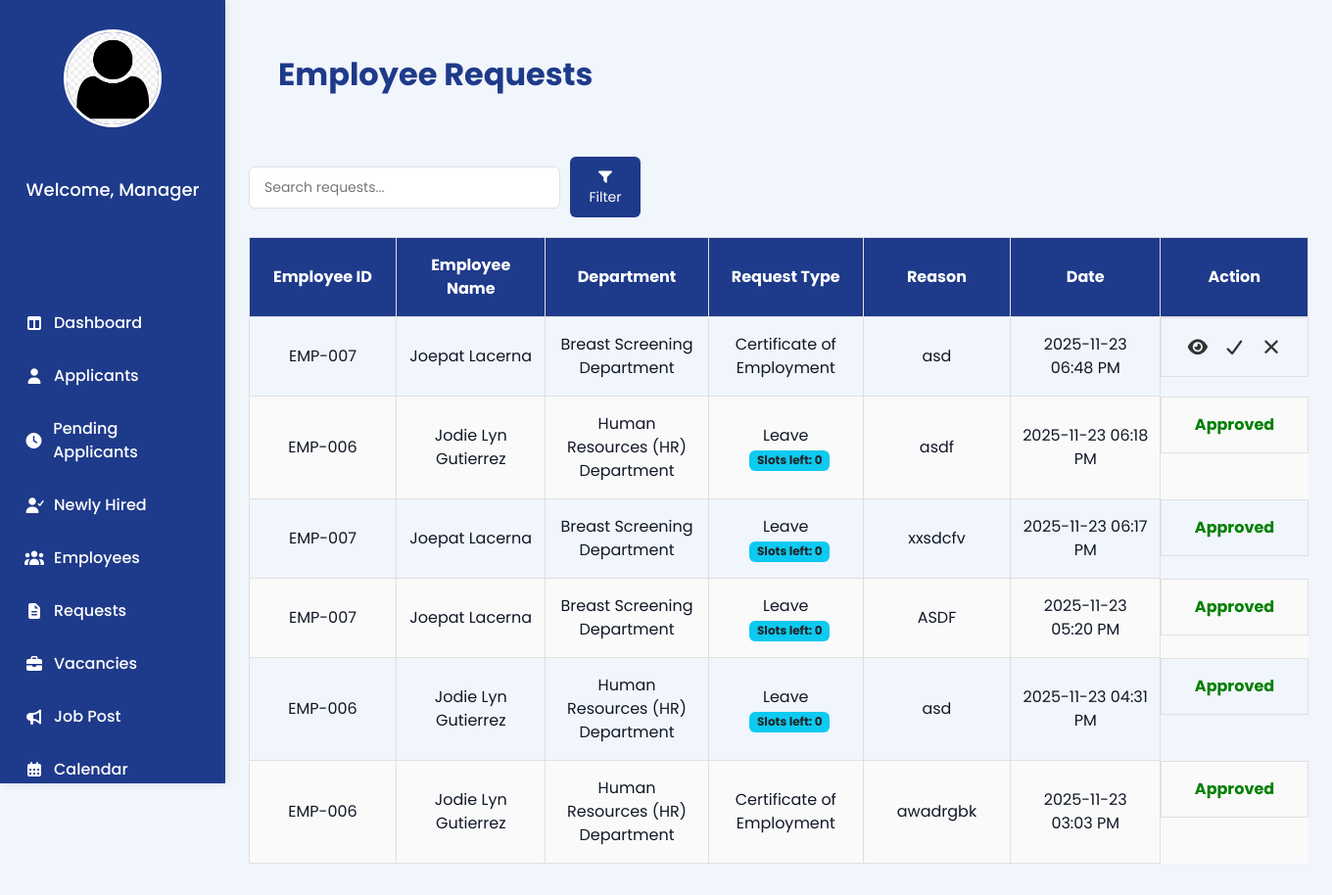
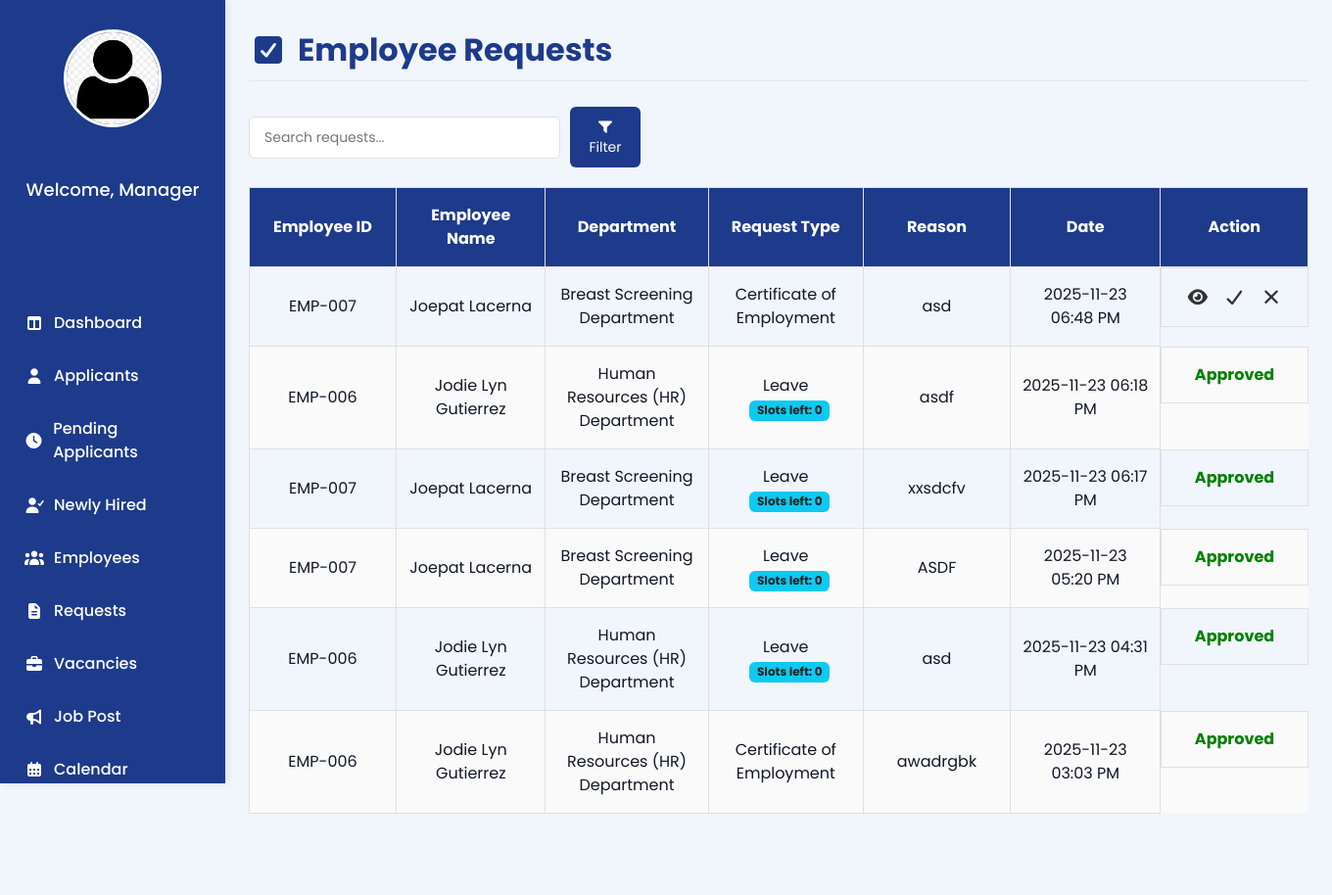
Before and after one commit to jojanajeangarabillo/HR-EMPLOYEE-MANAGEMENT, a PHP site: page /HR-EMPLOYEE-MANAGEMENT/Manager_Approvals.php in a window 1360 px wide. Shown: the whole page at 98% size. After the commit the page ends 831 px from the top, so only its background shows below. Run offline with PHP 8.4, Linux system fonts and the light colour scheme; data comes from the database, SQL or seed files in the repository; some libraries are stand-ins or nearby versions.

Commit message:
manager UI'

```diff
--- a/Manager-JobPosting.php
+++ b/Manager-JobPosting.php
@@ -277,14 +277,14 @@ $icons = [
             padding: 40px;
         }
 
-        .job-header {
+        .main-content-header {
             display: flex;
             justify-content: space-between;
             align-items: center;
             margin-bottom: 25px;
         }
 
-        .job-header h2 {
+        .main-content-header h2 {
             font-size: 26px;
             font-weight: 700;
             color: #1f3c88;
@@ -315,7 +315,7 @@ $icons = [
     </div>
 
     <main class="job-postings-container">
-        <div class="job-header">
+        <div class="main-content-header">
             <h2><i class="fa-solid fa-briefcase"></i> Job Posting</h2>
             <button class="btn btn-primary" data-bs-toggle="modal" data-bs-target="#jobModal">+ Add New Job</button>
         </div>
--- a/Manager_Approvals.php
+++ b/Manager_Approvals.php
@@ -502,20 +502,28 @@ render_page:
       flex-direction: column;
     }
 
+    .main-content-header {
+      display: flex;
+      align-items: center;
+      justify-content: space-between;
+      margin-bottom: 16px;
+      padding-bottom: 12px;
+      border-bottom: 1px solid #e5e7eb;
+    }
+
     .main-content-header h1 {
-      padding: 25px 30px;
       margin: 0;
       font-size: 2rem;
-      margin-bottom: 40px;
       color: #1E3A8A;
+      display: flex;
+      align-items: center;
+      gap: 10px;
     }
 
     /* --- TABLE & FILTER STYLING --- */
     .table-container {
       max-width: 1220px;
       margin: 0 auto;
-
-
     }
 
     .controls-bar {
@@ -678,7 +686,7 @@ render_page:
   <!-- MAIN CONTENT -->
   <div class="main-content">
     <div class="main-content-header">
-      <h1>Employee Requests</h1>
+      <h1><i class="fa-solid fa-square-check"></i> Employee Requests</h1>
     </div>
 
 
@@ -700,7 +708,7 @@ render_page:
       <?php unset($_SESSION['flash_error']); ?>
     <?php endif; ?>
 
-    <div class="table-container">
+    <div class="table-container" style="margin-top:10px;">
       <div class="controls-bar">
         <div class="search-box">
           <input type="text" id="searchInput" placeholder="Search requests..." onkeyup="filterTable()">
--- a/Manager_Calendar.php
+++ b/Manager_Calendar.php
@@ -299,7 +299,9 @@ $nextYear = $month === 12 ? $year + 1 : $year;
 
   <!-- MAIN CONTENT -->
   <div class="main-content">
-    <h1>Manager Calendar</h1>
+    <div class="main-content-header">
+      <h1><i class="fa-solid fa-calendar-days"></i> Manager Calendar</h1>
+    </div>
 
     <form method="GET" class="d-flex align-items-end mb-3" style="gap:12px;">
       <div>
--- a/Manager_LeaveSettings.php
+++ b/Manager_LeaveSettings.php
@@ -293,7 +293,9 @@ $icons = [
 
   <!-- MAIN CONTENT -->
   <div class="main-content">
-    <h2><i class="fa-solid fa-gear"></i> Leave Settings</h2>
+    <div class="main-content-header">
+      <h1><i class="fa-solid fa-gear"></i> Leave Settings</h1>
+    </div>
 
     <!-- Enhanced Leave Form Container -->
     <div class="card shadow-sm p-4 mb-5"
--- a/manager-sidebar.css
+++ b/manager-sidebar.css
@@ -126,7 +126,8 @@ body {
 /* Content area spacing */
 .main-content { margin-left:230px !important; padding: var(--space-6) var(--space-5) !important; min-height:100vh; display:block; }
 .job-postings-container { margin-left:230px !important; padding: var(--space-6) var(--space-5) !important; min-height:100vh; }
-.main-content-header h1 { color: var(--primary); font-weight:700; margin-bottom: var(--space-6); }
+.main-content-header { display:flex; justify-content:space-between; align-items:center; margin-bottom: var(--space-4); padding-bottom: var(--space-3); border-bottom:1px solid #e5e7eb; }
+.main-content-header h1 { color: var(--primary); font-weight:700; margin:0; display:flex; align-items:center; gap:10px; }
 
 /* Cards */
 .card { border:none; border-radius: var(--radius); box-shadow: var(--shadow); }
@@ -137,6 +138,8 @@ body {
 .table { border-collapse: collapse; border-radius: var(--radius); overflow: hidden; }
 .table th, .table td { padding: var(--space-4) var(--space-5); vertical-align: middle; }
 .table thead { background-color: #e5edfb; }
+/* Common table container spacing */
+.table-container { margin-top: var(--space-3); }
 
 /* Buttons */
 .btn { border-radius: 10px; padding: 10px 16px; }
```
Also changed, not shown: Manager_Employees.php (+31 -3 lines), Manager_Reports.php (+5 -6 lines), Manager_Request.php (+4 -4 lines).
